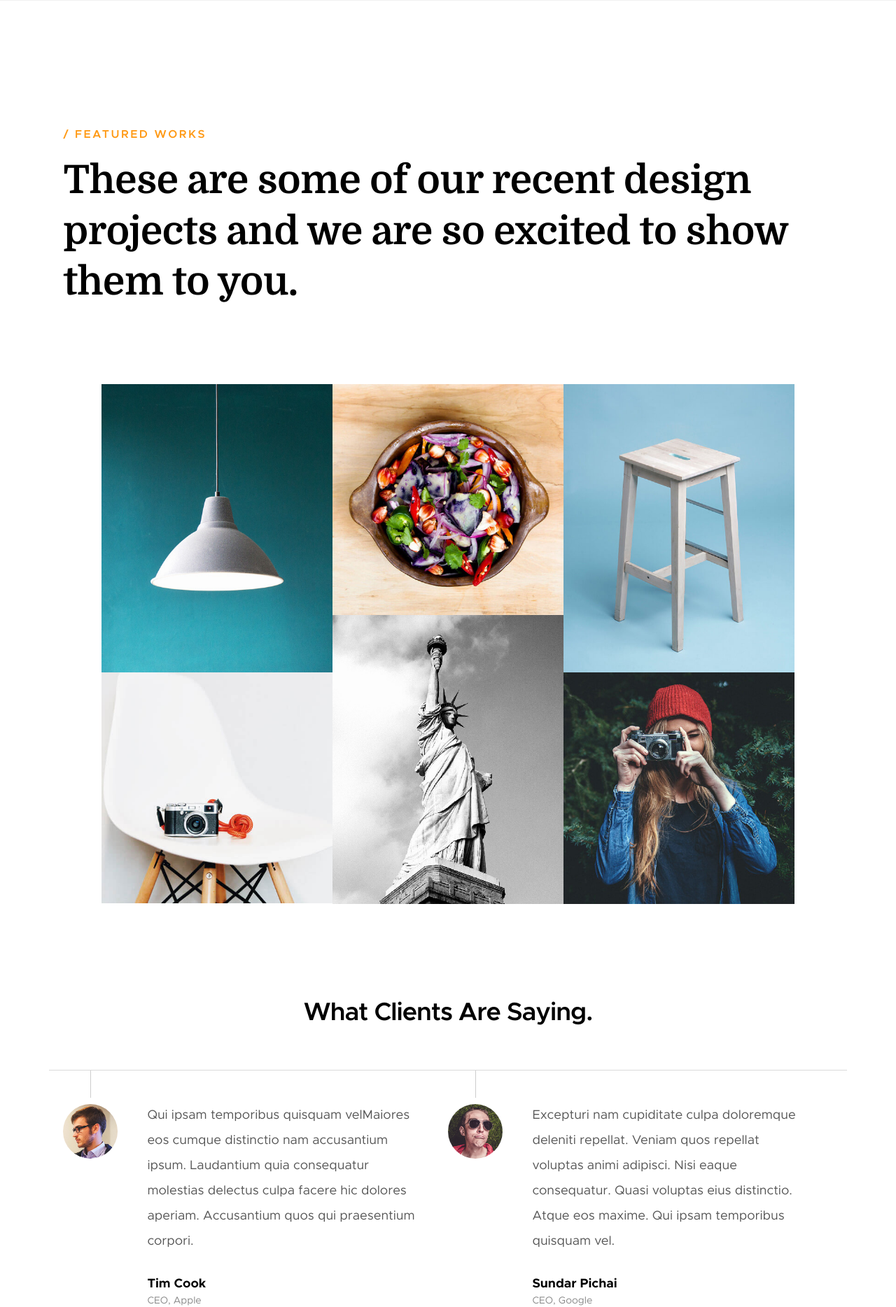
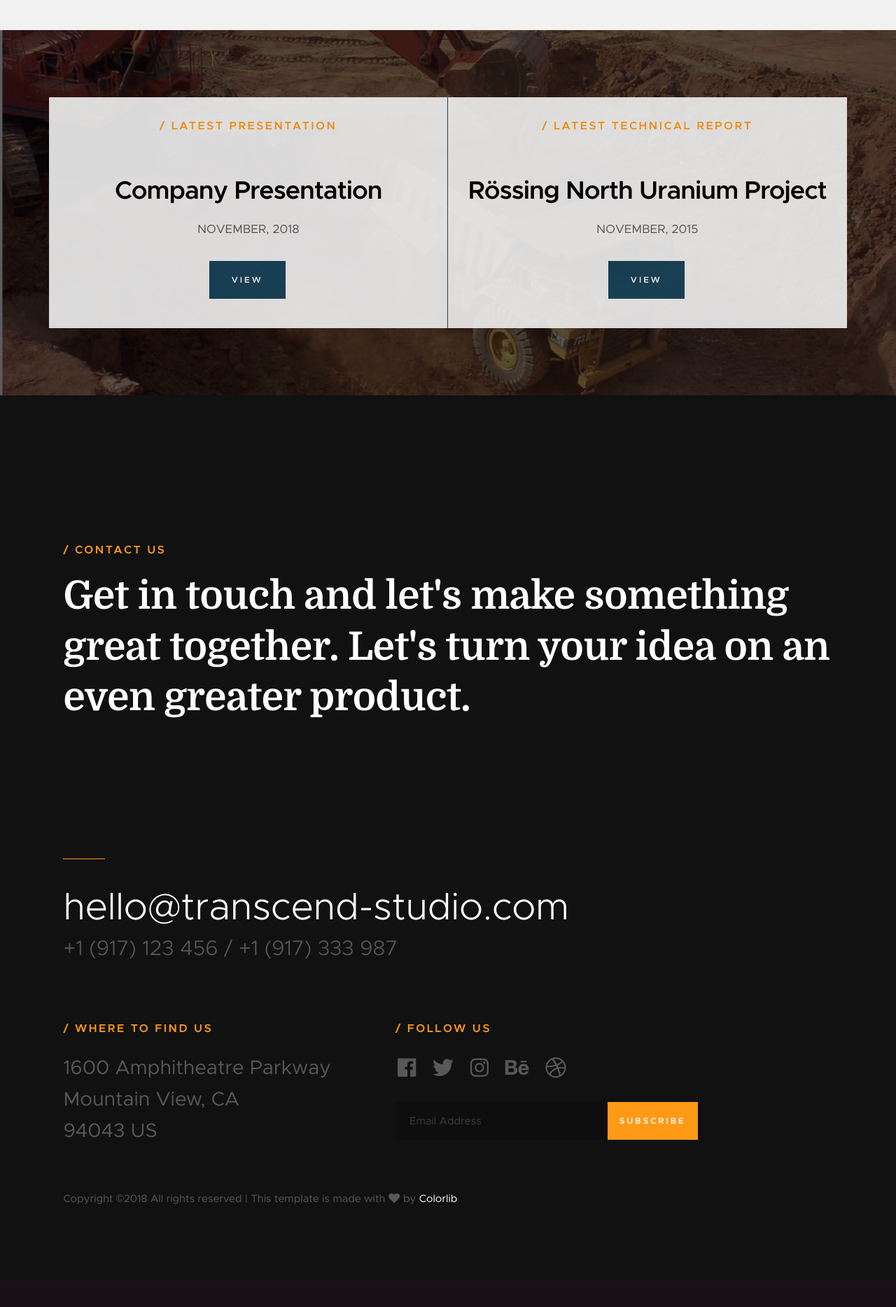
Before and after one commit to ima5yearold/cobra, a PHP site: page / in a window 1280 px wide. Shown: the part 2739-4607 px from the top of the page at 70% size. After the commit the page ends 4569 px from the top, so only its background shows below. Run offline with PHP 8.4, Linux system fonts and the light colour scheme; some web fonts are replaced.

Commit message:
document section

```diff
--- a/css/main.css
+++ b/css/main.css
@@ -866,16 +866,16 @@
 
 .btn--stroke,
 button.btn--stroke {
-  background: transparent !important;
+  background:  #164359 !important;
+  border: 0.2rem solid #164359;
+  color: #ffffff ;
+}
+
+.btn--stroke:hover,
+button.btn--stroke:hover {
+  background: transparent!important;
   border: 0.2rem solid #ff9a16;
   color: #ff9a16;
-}
-
-.btn--stroke:hover,
-button.btn--stroke:hover {
-  background: #164359 !important;
-  border: 0.2rem solid #164359;
-  color: #ffffff;
 }
 
 .btn--pill,
@@ -2892,7 +2892,8 @@
   padding-top: 4.2rem;
   padding-bottom: 4.2rem;
   background-color: #050505;
-  background-image: url(../images/stats-bg.jpg);
+  background-image: url(../images/mine_truck.png);
+  /*background-image: url(../images/stats-bg.jpg);*/
   background-repeat: no-repeat;
   background-position: center center;
   background-size: cover;
@@ -2908,19 +2909,26 @@
   left: 0;
   width: 100%;
   height: 100%;
-  opacity: 0.8;
+  opacity: 0.65;
 }
 
 .stats {
-  text-align: center;
+  /*text-align: center;*/
 }
 .stats__col {
+  background-color: #f1f1f1;
+  opacity: 0.9;
   margin: 5.4rem 0;
   padding: 0 2rem;
   position: relative;
   overflow: hidden;
-  white-space: nowrap;
-}
+  /*white-space: nowrap;*/
+}
+
+.stats__col:first-child {
+    border-right: 1px solid #164359;
+}
+
 .stats__count {
   font-family: "metropolis-light", sans-serif;
   font-size: 9.2rem;
--- a/index.html
+++ b/index.html
@@ -112,8 +112,8 @@
         </div> <!-- end home-content -->
 
         <ul class="home-sidelinks">
-            <li><a class="smoothscroll" href="#">Latest Presentation<span>Nuclear Energy</span>
-			<span>November 27, 2018</span></a></li>
+            <li><a class="smoothscroll" href="#">Latest Presentation<span>Company Presentation</span>
+			<span>November, 2018</span></a></li>
             <li><a class="smoothscroll" href="#">Last Technical Report
 			<span>R&#246;ssing North Uranium Deposit</span>
 			<span>November, 2015</span></a></li>
@@ -158,10 +158,10 @@
         <div class="row" data-aos="fade-up">
             <div class="col-full">
                 <p class="lead">
-                    Nuclear Power, fuelled by <b>uranium</b> is more & more recognised as a clean energy source. It accounts for approximately 11 percent of the world's electricity requirements and provides a carbon-free, efficient, reliable and abundant source of base-load electricity.
+                    Nuclear Power, fuelled by <b>Uranium</b> is more & more recognised as a clean energy source. It accounts for approximately 11 percent of the world's electricity requirements and provides a carbon-free, efficient, reliable and abundant source of base-load electricity.
                 </p>
                 <p class="lead">
-                    Located in Namibia, Africa’s leading Uranium producing country, <b>Cobra Resources</b> are dedicated to exploring and de-risking future energy supplies.
+                    Located in Namibia, Africa’s leading Uranium producing country, <b>Cobra Resources</b> are dedicated to exploring and de-risking future energy supplies. We are positioning ready to supply new sources of Uranium to key global energy markets as energy demands grow.
                 </p>
             </div>
         </div> <!-- end about-desc -->
@@ -263,12 +263,19 @@
                     <div class="process__text">
                         <h4>R&#246;ssing North Deposit</h4>
 
+                        <!-- <p>
+                           Namibia has a rich history of Uranium mining. Several high profile discoveries keep Namibia as one of the world's first-class uranium provinces which highly coveted by developing nations with increasing energy demands. This made Namibia as a home to several renowned deposits like Husab, Langer-Heinrich, Etango, Trekkopje & R&#246;ssing Mine.
+                        </p>   -->
                         <p>
-                            Nuclear power, fuelled by uranium, accounts for approximately 11 percent of the world’s electricity requirements and provides a carbon free, efficient, reliable and abundant source of base-load electricity.</p>
+                            As the leading operations of Cobra Resource, the Rössing North Uranium Project is located directly adjacent to the Rio Tinto Rössing Mine (12% of World Production).
+                        </p>
                         <p>
-                            Located in Namibia, Africa’s leading Uranium producing country, <b>Cobra Resources</b> are dedicated to exploring and de-risking future energy supplies.
+                            Having already delineated 9Mlbs of U3O8 in the 2015 Maiden Resource, we will now look to grow the resource from the 180Mlb Exploration Target.
                         </p>
-
+                        <p>
+                            <br/>
+                            <a class="btn btn--stroke" href="projects.html">More about R&#246;ssing North </a>
+                        </p>
                     </div>
                 </div>
                 <div class="col-block " data-item="" data-aos="fade-up">
@@ -285,278 +292,31 @@
     </section> <!-- end s-about -->
 
 
-    <!-- works
-    ================================================== -->
-    <section id='works' class="s-works">
-
-        <div class="row section-header" data-aos="fade-up">
-            <div class="col-full">
-                <h3 class="subhead">Featured Works</h3>
-                <h1 class="display-1">These are some of our recent design projects and we are so excited to show them to you.</h1>
-            </div>
-        </div> <!-- end section-header -->
-
-        <div class="row masonry-wrap">
-            <div class="masonry">
-
-                <div class="masonry__brick" data-aos="fade-up">
-                    <div class="item-folio">
-
-                        <div class="item-folio__thumb">
-                            <a href="images/portfolio/gallery/g-lamp.jpg" class="thumb-link" title="Lamp" data-size="1050x700">
-                                <img src="images/portfolio/lamp.jpg"
-                                     srcset="images/portfolio/lamp.jpg 1x, images/portfolio/lamp@2x.jpg 2x" alt="">
-                            </a>
-                        </div>
-
-                        <div class="item-folio__text">
-                            <h3 class="item-folio__title">
-                                Lamp
-                            </h3>
-                            <p class="item-folio__cat">
-                                Web Design
-                            </p>
-                        </div>
-
-                        <a href="https://www.behance.net/" class="item-folio__project-link" title="Project link">
-                            Project Link
-                        </a>
-
-                        <div class="item-folio__caption">
-                            <p>Vero molestiae sed aut natus excepturi. Et tempora numquam. Temporibus iusto quo.Unde dolorem corrupti neque nisi.</p>
-                        </div>
-
-                    </div> <!-- end item-folio -->
-                </div> <!-- end masonry__brick -->
-
-                <div class="masonry__brick" data-aos="fade-up">
-                    <div class="item-folio">
-
-                        <div class="item-folio__thumb">
-                            <a href="images/portfolio/gallery/g-salad.jpg" class="thumb-link" title="Salad" data-size="1050x700">
-                                <img src="images/portfolio/salad.jpg"
-                                     srcset="images/portfolio/salad.jpg 1x, images/portfolio/salad@2x.jpg 2x" alt="">
-                            </a>
-                        </div>
-
-                        <div class="item-folio__text">
-                            <h3 class="item-folio__title">
-                                Salad
-                            </h3>
-                            <p class="item-folio__cat">
-                                Branding
-                            </p>
-                        </div>
-
-                        <a href="https://www.behance.net/" class="item-folio__project-link" title="Project link">
-                            Project Link
-                        </a>
-
-                        <span class="item-folio__caption">
-                            <p>Vero molestiae sed aut natus excepturi. Et tempora numquam. Temporibus iusto quo.Unde dolorem corrupti neque nisi.</p>
-                        </span>
-
-                    </div> <!-- end item-folio -->
-                </div> <!-- end masonry__brick -->
-
-                <div class="masonry__brick" data-aos="fade-up">
-                    <div class="item-folio">
-
-                        <div class="item-folio__thumb">
-                            <a href="images/portfolio/gallery/g-woodcraft.jpg" class="thumb-link" title="Woodcraft" data-size="1050x700">
-                                <img src="images/portfolio/woodcraft.jpg"
-                                     srcset="images/portfolio/woodcraft.jpg 1x, images/portfolio/woodcraft@2x.jpg 2x" alt="">
-                            </a>
-                        </div>
-
-                        <div class="item-folio__text">
-                            <h3 class="item-folio__title">
-                                Woodcraft
-                            </h3>
-                            <p class="item-folio__cat">
-                                Branding
-                            </p>
-                        </div>
-
-                        <a href="https://www.behance.net/" class="item-folio__project-link" title="Project link">
-                            Project Link
-                        </a>
-
-                        <span class="item-folio__caption">
-                            <p>Vero molestiae sed aut natus excepturi. Et tempora numquam. Temporibus iusto quo.Unde dolorem corrupti neque nisi.</p>
-                        </span>
-
-                    </div> <!-- end item-folio -->
-                </div> <!-- end masonry__brick -->
-
-                <div class="masonry__brick" data-aos="fade-up">
-                    <div class="item-folio">
-
-                        <div class="item-folio__thumb">
-                            <a href="images/portfolio/gallery/g-liberty.jpg" class="thumb-link" title="Liberty" data-size="1050x700">
-                                <img src="images/portfolio/liberty.jpg"
-                                     srcset="images/portfolio/liberty.jpg 1x, images/portfolio/liberty@2x.jpg 2x" alt="">
-                            </a>
-                        </div>
-
-                        <div class="item-folio__text">
-                            <h3 class="item-folio__title">
-                                Liberty
-                            </h3>
-                            <p class="item-folio__cat">
-                                Web Development
-                            </p>
-                        </div>
-
-                        <a href="https://www.behance.net/" class="item-folio__project-link" title="Project link">
-                            Project Link
-                        </a>
-
-                        <span class="item-folio__caption">
-                            <p>Vero molestiae sed aut natus excepturi. Et tempora numquam. Temporibus iusto quo.Unde dolorem corrupti neque nisi.</p>
-                        </span>
-
-                    </div> <!-- end item-folio -->
-                </div> <!-- end masonry__brick -->
-
-
-                <div class="masonry__brick" data-aos="fade-up">
-                    <div class="item-folio">
-
-                        <div class="item-folio__thumb">
-                            <a href="images/portfolio/gallery/g-fuji.jpg" class="thumb-link" title="Fuji" data-size="1050x700">
-                                <img src="images/portfolio/fuji.jpg"
-                                     srcset="images/portfolio/fuji.jpg 1x, images/portfolio/fuji@2x.jpg 2x" alt="">
-                            </a>
-                        </div>
-
-                        <div class="item-folio__text">
-                            <h3 class="item-folio__title">
-                                Fuji
-                            </h3>
-                            <p class="item-folio__cat">
-                                Web Design
-                            </p>
-                        </div>
-
-                        <a href="https://www.behance.net/" class="item-folio__project-link" title="Project link">
-                            Project Link
-                        </a>
-
-                        <span class="item-folio__caption">
-                            <p>Vero molestiae sed aut natus excepturi. Et tempora numquam. Temporibus iusto quo.Unde dolorem corrupti neque nisi.</p>
-                        </span>
-
-                    </div> <!-- end item-folio -->
-                </div> <!-- end masonry__brick -->
-
-                <div class="masonry__brick" data-aos="fade-up">
-                    <div class="item-folio">
-
-                        <div class="item-folio__thumb">
-                            <a href="images/portfolio/gallery/g-shutterbug.jpg" class="thumb-link" title="Shutterbug" data-size="1050x700">
-                                <img src="images/portfolio/shutterbug.jpg"
-                                     srcset="images/portfolio/shutterbug.jpg 1x, images/portfolio/shutterbug@2x.jpg 2x" alt="">
-                            </a>
-                        </div>
-
-                        <div class="item-folio__text">
-                            <h3 class="item-folio__title">
-                                Lady Shutterbug
-                            </h3>
-                            <p class="item-folio__cat">
-                                Branding
-                            </p>
-                        </div>
-
-                        <a href="https://www.behance.net/" class="item-folio__project-link" title="Project link">
-                            Project Link
-                        </a>
-
-                        <span class="item-folio__caption">
-                            <p>Vero molestiae sed aut natus excepturi. Et tempora numquam. Temporibus iusto quo.Unde dolorem corrupti neque nisi.</p>
-                        </span>
-
-                    </div> <!-- end item-folio -->
-                </div> <!-- end masonry__brick -->
-
-            </div> <!-- end masonry -->
-        </div> <!-- end masonry-wrap -->
-
-        <div class="testimonials-wrap" data-aos="fade-up">
-
-            <div class="row">
-                <div class="col-full testimonials-header">
-                    <h2 class="h1">What Clients Are Saying.</h2>
-                </div>
-            </div>
-
-            <div class="row testimonials">
-
-                <div class="col-full testimonials__slider">
-
-                    <div class="testimonials__slide">
-                        <img src="images/avatars/user-01.jpg" alt="Author image" class="testimonials__avatar">
-                        <p>Qui ipsam temporibus quisquam velMaiores eos cumque distinctio nam accusantium ipsum.
-                        Laudantium quia consequatur molestias delectus culpa facere hic dolores aperiam. Accusantium quos qui praesentium corpori.</p>
-                        <div class="testimonials__author">
-                            Tim Cook
-                            <span>CEO, Apple</span>
-                        </div>
-                    </div> <!-- end testimonials__slide -->
-
-                    <div class="testimonials__slide">
-                        <img src="images/avatars/user-05.jpg" alt="Author image" class="testimonials__avatar">
-                        <p>Excepturi nam cupiditate culpa doloremque deleniti repellat. Veniam quos repellat voluptas animi adipisci.
-                        Nisi eaque consequatur. Quasi voluptas eius distinctio. Atque eos maxime. Qui ipsam temporibus quisquam vel.</p>
-                        <div class="testimonials__author">
-                            Sundar Pichai
-                            <span>CEO, Google</span>
-                        </div>
-                    </div> <!-- end testimonials__slide -->
-
-                    <div class="testimonials__slide">
-                        <img src="images/avatars/user-02.jpg" alt="Author image" class="testimonials__avatar">
-                        <p>Repellat dignissimos libero. Qui sed at corrupti expedita voluptas odit. Nihil ea quia nesciunt. Ducimus aut sed ipsam.
-                        Autem eaque officia cum exercitationem sunt voluptatum accusamus. Quasi voluptas eius distinctio.</p>
-                        <div class="testimonials__author">
-                            Satya Nadella
-                            <span>CEO, Microsoft</span>
-                        </div>
-                    </div> <!-- end testimonials__slide -->
-
-                </div> <!-- end testimonials__slider -->
-
-            </div> <!-- end testimonials -->
-
-        </div> <!-- end testimonials-wrap -->
-
-    </section> <!-- end s-works -->
-
-
     <!-- stats
     ================================================== -->
     <section id="stats" class="s-stats">
 
-        <div class="row stats block-1-4 block-m-1-2 block-mob-full" data-aos="fade-up">
+        <div class="row stats block-1-2 block-m-1-2 block-tab-full" data-aos="fade-up">
+            <center>
+                <div class="col-block stats__col">
+                    <br/>
+                    <h3 class="subhead">LATEST PRESENTATION</h3>
+                    <h1>Company Presentation</h1>
+                    <p>NOVEMBER, 2018</p>
+                    <a class="btn btn--stroke" href="#">View</a>
+                    <br/><br/>
+                </div>
 
-            <div class="col-block stats__col ">
-                <div class="stats__count">129</div>
-                <h5>Awards Received</h5>
-            </div>
-            <div class="col-block stats__col">
-                <div class="stats__count">1507</div>
-                <h5>Cups of Coffee</h5>
-            </div>
-            <div class="col-block stats__col">
-                <div class="stats__count">108</div>
-                <h5>Projects Completed</h5>
-            </div>
-            <div class="col-block stats__col">
-                <div class="stats__count">103</div>
-                <h5>Happy Clients</h5>
-            </div>
+                <div class="col-block stats__col">
+                    <br/>
+                    <h3 class="subhead">LATEST TECHNICAL REPORT</h3>
 
+                    <h1>R&#246;ssing North Uranium Project</h1>
+                    <p>NOVEMBER, 2015 </p>
+                    <a class="btn btn--stroke" href="#">View</a>
+                    <br/><br/>
+                </div>
+            </center>
         </div> <!-- end stats -->
 
     </section> <!-- end s-stats -->
```
Also changed, not shown: images/mine_truck.png (added).
